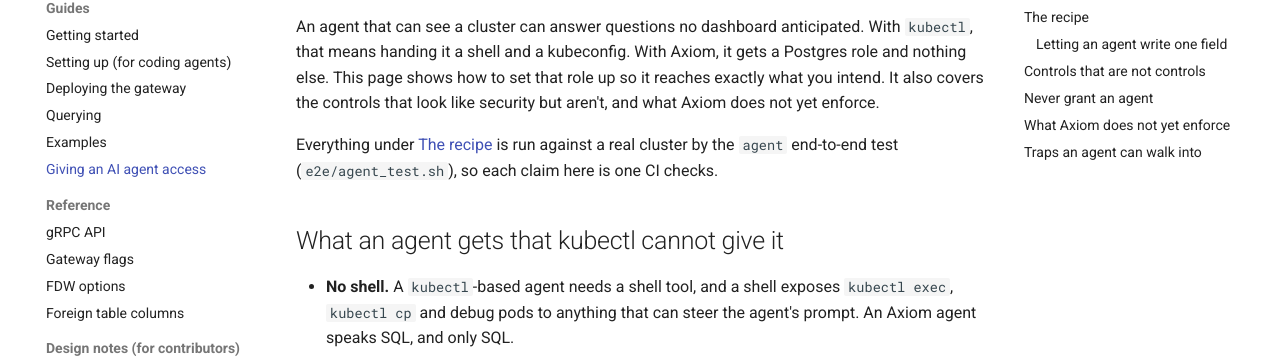
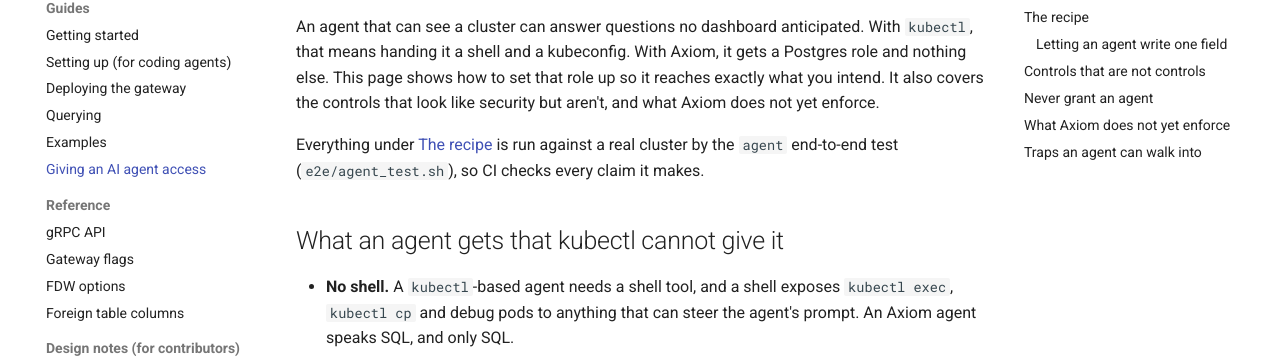
Before and after one commit to dhilipkumars/axiom, an MkDocs documentation site: the page built from docs/guides/agent-access.md, in a window 1280 px wide and 900 px high. Shown: the part 166-524 px from the top of the window. Built offline with MkDocs 1.6.1 and Material for MkDocs 9.7.7, drawn with Linux system fonts in a browser that asks for light colours; comment, search, counter and statistics services are not loaded.

Commit message:
Fix the guide's filename in the agent gate, and a sentence that did not parse
Found in review.

Co-Authored-By: Claude Opus 5.5 <noreply@anthropic.com>

```diff
--- a/docs/guides/agent-access.md
+++ b/docs/guides/agent-access.md
@@ -7,8 +7,8 @@ so it reaches exactly what you intend. It also covers the controls that look
 like security but aren't, and what Axiom does not yet enforce.
 
 Everything under [The recipe](#the-recipe) is run against a real cluster by
-the `agent` end-to-end test (`e2e/agent_test.sh`), so each claim here is one CI
-checks.
+the `agent` end-to-end test (`e2e/agent_test.sh`), so CI checks every claim
+it makes.
 
 ## What an agent gets that kubectl cannot give it
 
```
Also changed, not shown: 1 other file.
